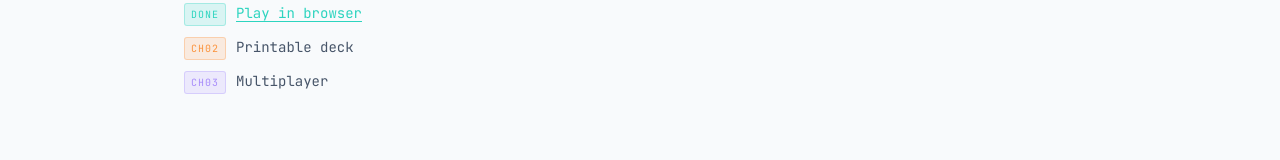
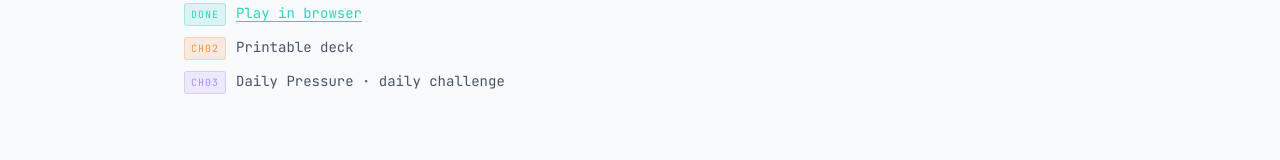
Before and after one commit to josterga/packet-pressure, a plain HTML site: page docs/index.html in a window 1280 px wide. Shown: the part 2306-2466 px from the top of the page. Drawn offline with Linux system fonts and the light colour scheme.

Commit message:
roadmap change

```diff
--- a/docs/index.html
+++ b/docs/index.html
@@ -230,7 +230,7 @@ python -m packet_pressure.run_experiment --solo           <span class="comment">
       <ul class="roadmap-list">
         <li><span class="badge badge-done">done</span> <a href="/play/" class="roadmap-link">Play in browser</a></li>
         <li><span class="badge badge-ch2">ch02</span> Printable deck</li>
-        <li><span class="badge badge-ch3">ch03</span> Multiplayer</li>
+        <li><span class="badge badge-ch3">ch03</span> Daily Pressure · daily challenge </li>
       </ul>
     </div>
   </section>
```
